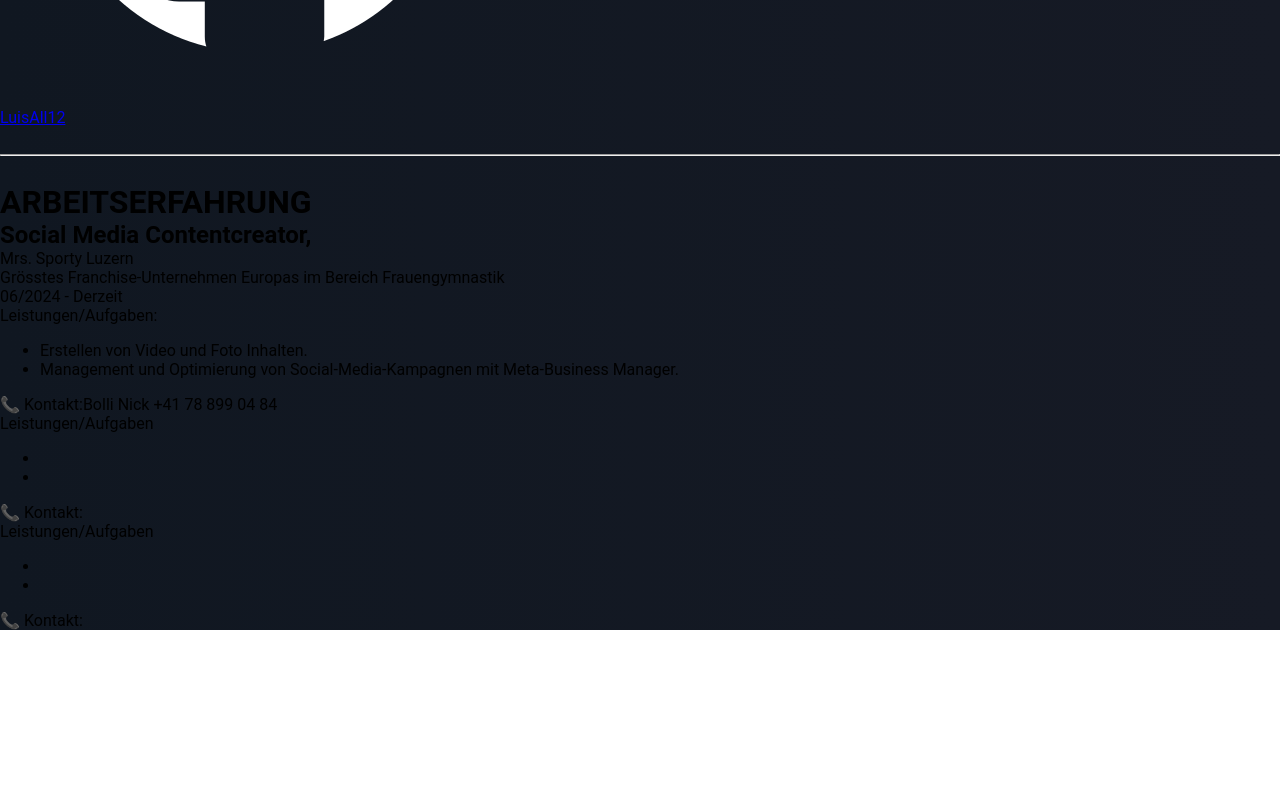
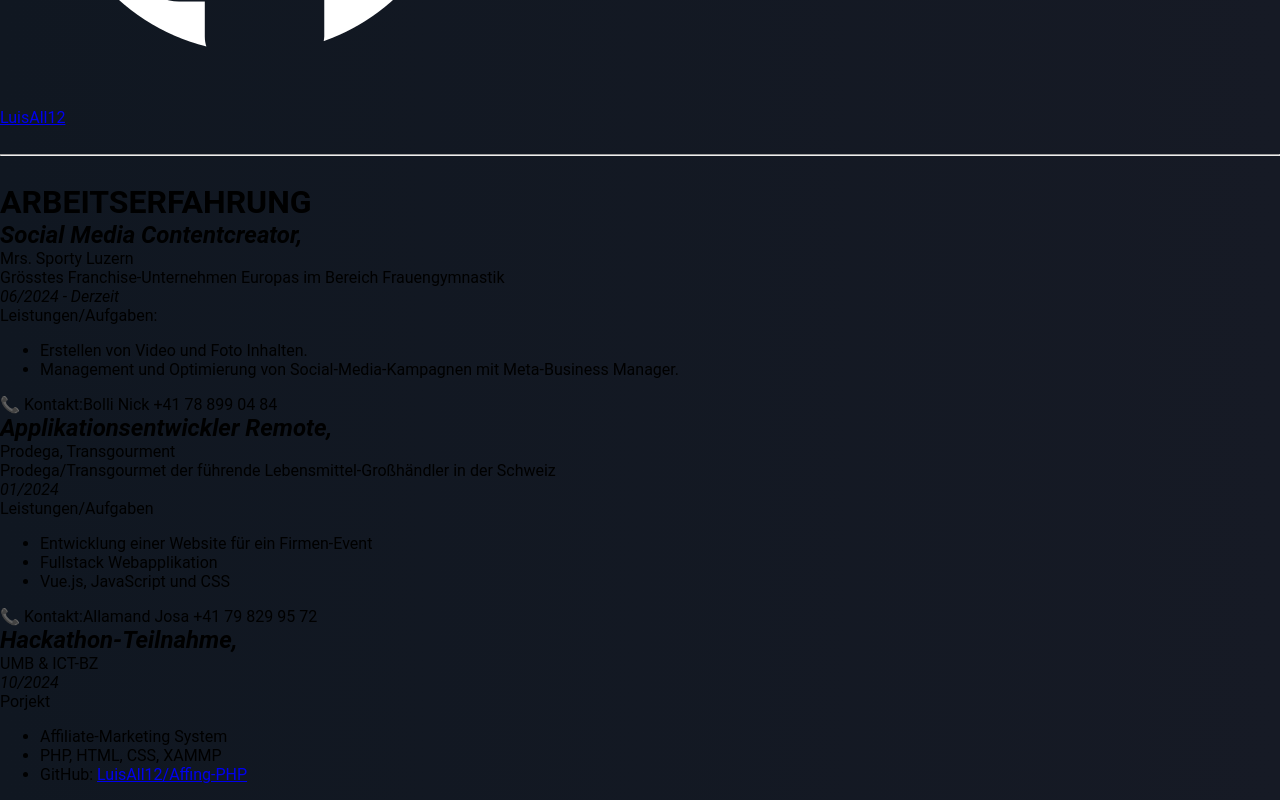
Before and after one commit to LuisAll12/portfolio-website, a Vue app: page /cv in a window 1280 px wide. Shown: the part 1904-2704 px from the top of the page. Before the commit the page ends 2534 px from the top, so only its background shows below. Built offline with nearby package versions, Linux system fonts and the light colour scheme.

Commit message:
Added the content for the WorkExperience

```diff
--- a/src/views/CV.vue
+++ b/src/views/CV.vue
@@ -49,10 +49,10 @@
                         <h1 class="content-title">ARBEITSERFAHRUNG</h1>
                         <!-- Items -->
                         <div class="item">
-                            <h2 class="position">Social Media Contentcreator,</h2>
+                            <h2 class="position"><em>Social Media Contentcreator,</em></h2>
                             <p class="company">Mrs. Sporty Luzern</p>
                             <p class="company-description">Grösstes Franchise-Unternehmen Europas im Bereich Frauengymnastik</p>
-                            <p class="date">06/2024 - Derzeit</p>
+                            <p class="date"><i>06/2024 - Derzeit</i></p>
                             <div class="servicestasks">
                                 <p class="servicestasks-title">Leistungen/Aufgaben:</p>
                                 <ul class="servicestasks-list">
@@ -64,35 +64,35 @@
                         </div>
 
                         <div class="item">
-                            <h2 class="title"></h2>
-                            <p class="company"></p>
-                            <p class="company-description"></p>
-                            <p class="date"></p>
+                            <h2 class="title"><em>Applikationsentwickler Remote,</em></h2>
+                            <p class="company">Prodega, Transgourment</p>
+                            <p class="company-description">Prodega/Transgourmet der führende Lebensmittel-Großhändler in der Schweiz</p>
+                            <p class="date"><i>01/2024</i></p>
                             <div class="servicestasks">
                                 <p class="servicestasks-title">Leistungen/Aufgaben</p>
                                 <ul class="servicestasks-list">
-                                    <li class="servicestasks-list-item"></li>
-                                    <li class="servicestasks-list-item"></li>
+                                    <li class="servicestasks-list-item">Entwicklung einer Website für ein Firmen-Event</li>
+                                    <li class="servicestasks-list-item">Fullstack Webapplikation</li>
+                                    <li class="servicestasks-list-item">Vue.js, JavaScript und CSS</li>
                                 </ul>
                             </div>
-                            <p class="contact"><span class="contact-title">📞 Kontakt:</span></p>
+                            <p class="contact"><span class="contact-title">📞 Kontakt:</span>Allamand Josa +41 79 829 95 72</p>
                         </div>
 
                         <div class="item">
-                            <h2 class="title"></h2>
-                            <p class="company"></p>
+                            <h2 class="title"><em>Hackathon-Teilnahme,</em></h2>
+                            <p class="company">UMB & ICT-BZ</p>
                             <p class="company-description"></p>
-                            <p class="date"></p>
+                            <p class="date"><i>10/2024</i></p>
                             <div class="servicestasks">
-                                <p class="servicestasks-title">Leistungen/Aufgaben</p>
+                                <p class="servicestasks-title">Porjekt</p>
                                 <ul class="servicestasks-list">
-                                    <li class="servicestasks-list-item"></li>
-                                    <li class="servicestasks-list-item"></li>
+                                    <li class="servicestasks-list-item">Affiliate-Marketing System</li>
+                                    <li class="servicestasks-list-item">PHP, HTML, CSS, XAMMP</li>
+                                    <li class="servicestasks-list-item">GitHub: <a href="https://github.com/LuisAll12/Affing-PHP">LuisAll12/Affing-PHP</a></li>
                                 </ul>
                             </div>
-                            <p class="contact"><span class="contact-title">📞 Kontakt:</span></p>
                         </div>
-
                     </div>
 
                 <!-- Education -->
```
